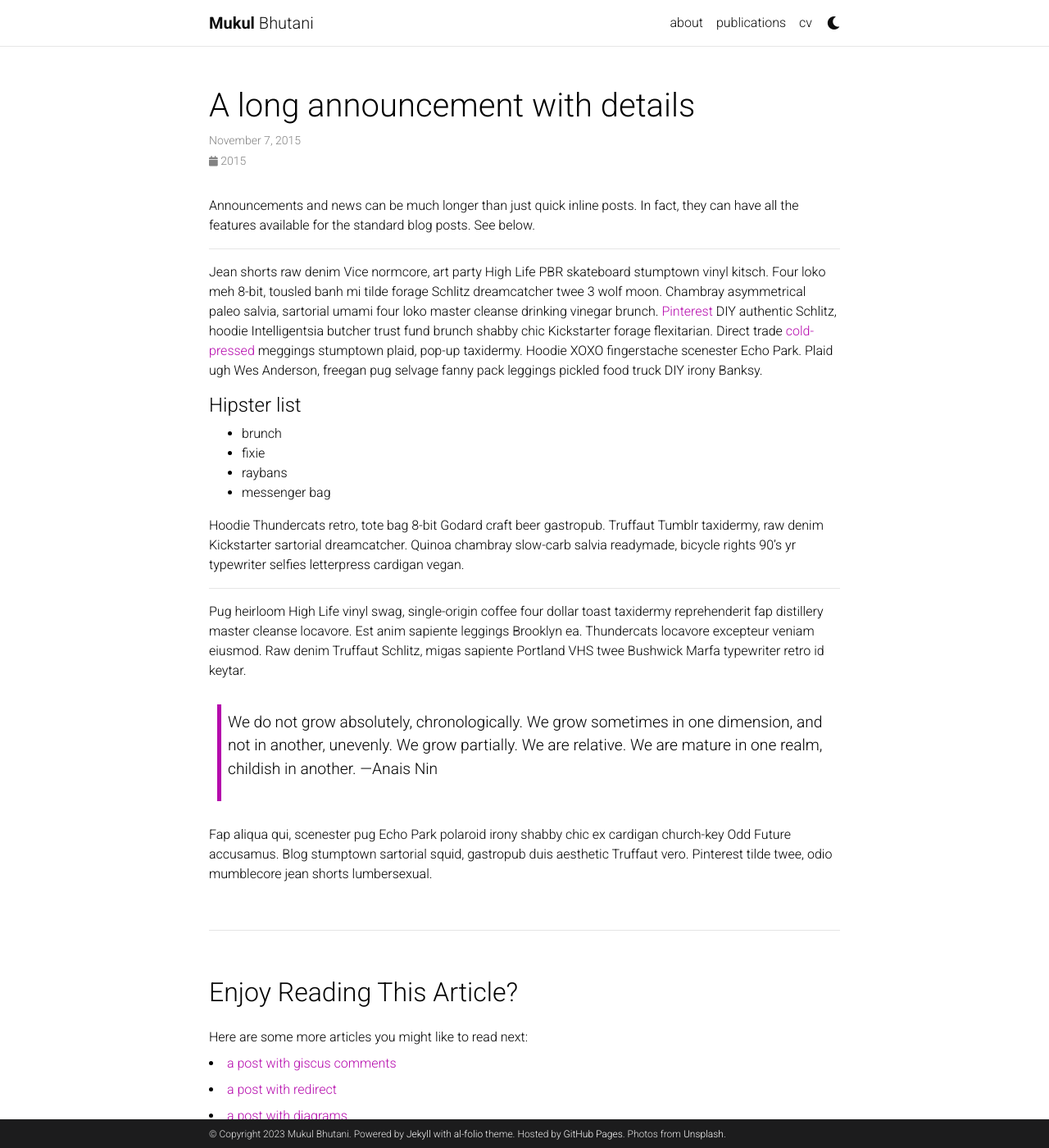
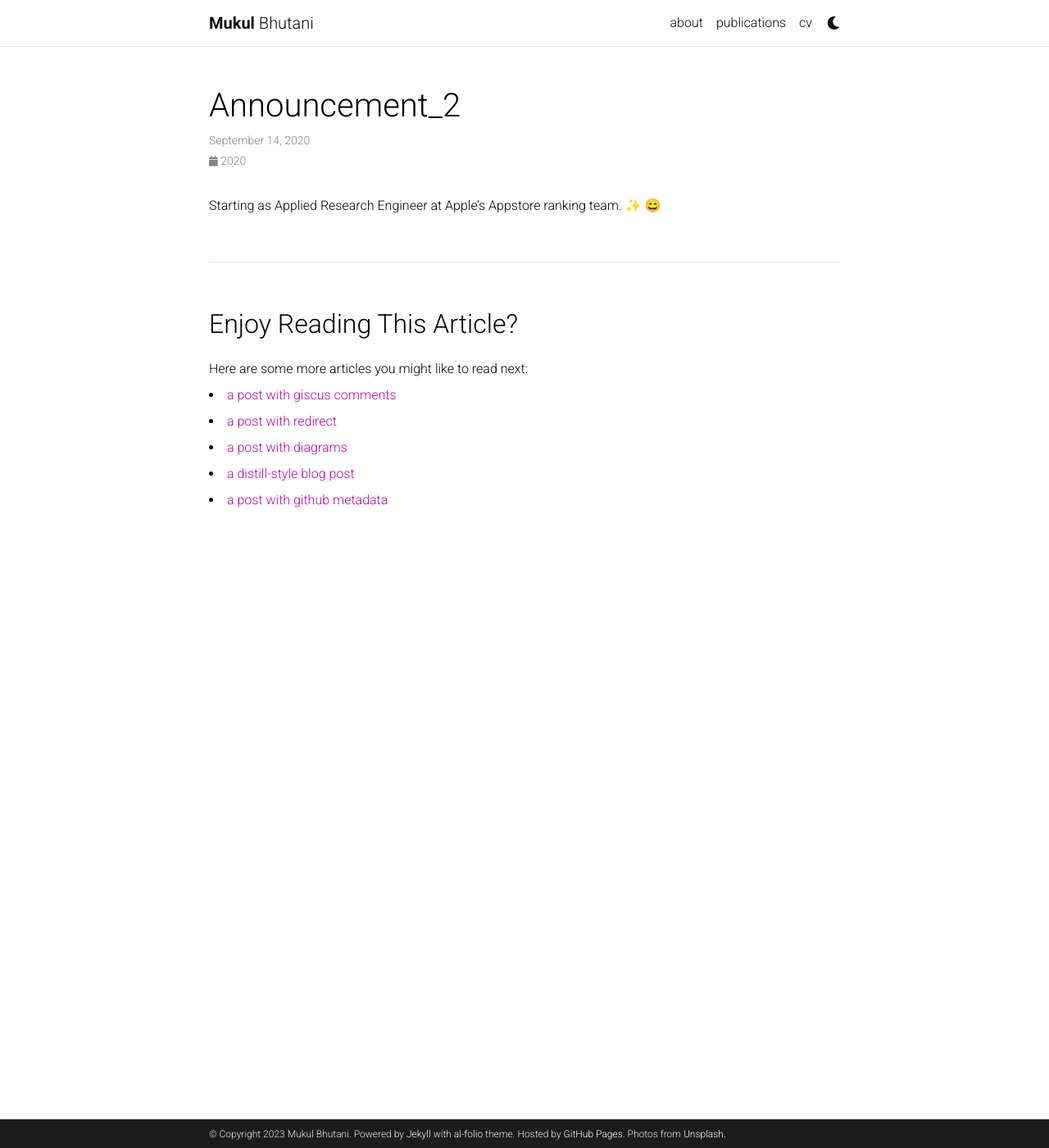
Before and after one commit to muk343/muk343.github.io, a Jekyll site: the page built from _news/announcement_2.md, in a window 1280 px wide and 1400 px high. Shown: the whole window at 82% size. Built offline with Jekyll 4.4.1, drawn with Linux system fonts in a browser that asks for light colours; emoji names are drawn with the system emoji font; comment, search, counter and statistics services are not loaded; a style sheet for code colours, icons or effects is not loaded; a file with an impossible date is left out.

Commit message:
updated the news with 2020 info

```diff
--- a/_news/announcement_2.md
+++ b/_news/announcement_2.md
@@ -1,31 +1,7 @@
 ---
 layout: post
-title: A long announcement with details
-date: 2015-11-07 16:11:00-0400
-inline: false
+date: 2020-09-14 07:59:00-0400
+inline: true
 ---
 
-Announcements and news can be much longer than just quick inline posts. In fact, they can have all the features available for the standard blog posts. See below.
-
-***
-
-Jean shorts raw denim Vice normcore, art party High Life PBR skateboard stumptown vinyl kitsch. Four loko meh 8-bit, tousled banh mi tilde forage Schlitz dreamcatcher twee 3 wolf moon. Chambray asymmetrical paleo salvia, sartorial umami four loko master cleanse drinking vinegar brunch. <a href="https://www.pinterest.com">Pinterest</a> DIY authentic Schlitz, hoodie Intelligentsia butcher trust fund brunch shabby chic Kickstarter forage flexitarian. Direct trade <a href="https://en.wikipedia.org/wiki/Cold-pressed_juice">cold-pressed</a> meggings stumptown plaid, pop-up taxidermy. Hoodie XOXO fingerstache scenester Echo Park. Plaid ugh Wes Anderson, freegan pug selvage fanny pack leggings pickled food truck DIY irony Banksy.
-
-#### Hipster list
-<ul>
-    <li>brunch</li>
-    <li>fixie</li>
-    <li>raybans</li>
-    <li>messenger bag</li>
-</ul>
-
-Hoodie Thundercats retro, tote bag 8-bit Godard craft beer gastropub. Truffaut Tumblr taxidermy, raw denim Kickstarter sartorial dreamcatcher. Quinoa chambray slow-carb salvia readymade, bicycle rights 90's yr typewriter selfies letterpress cardigan vegan.
-
-***
-
-Pug heirloom High Life vinyl swag, single-origin coffee four dollar toast taxidermy reprehenderit fap distillery master cleanse locavore. Est anim sapiente leggings Brooklyn ea. Thundercats locavore excepteur veniam eiusmod. Raw denim Truffaut Schlitz, migas sapiente Portland VHS twee Bushwick Marfa typewriter retro id keytar.
-
-> We do not grow absolutely, chronologically. We grow sometimes in one dimension, and not in another, unevenly. We grow partially. We are relative. We are mature in one realm, childish in another.
-> —Anais Nin
-
-Fap aliqua qui, scenester pug Echo Park polaroid irony shabby chic ex cardigan church-key Odd Future accusamus. Blog stumptown sartorial squid, gastropub duis aesthetic Truffaut vero. Pinterest tilde twee, odio mumblecore jean shorts lumbersexual.
+Starting as Applied Research Engineer at Apple's Appstore ranking team. :sparkles: :smile:
```
Also changed, not shown: _news/announcement_1.md (+2 -2 lines).
